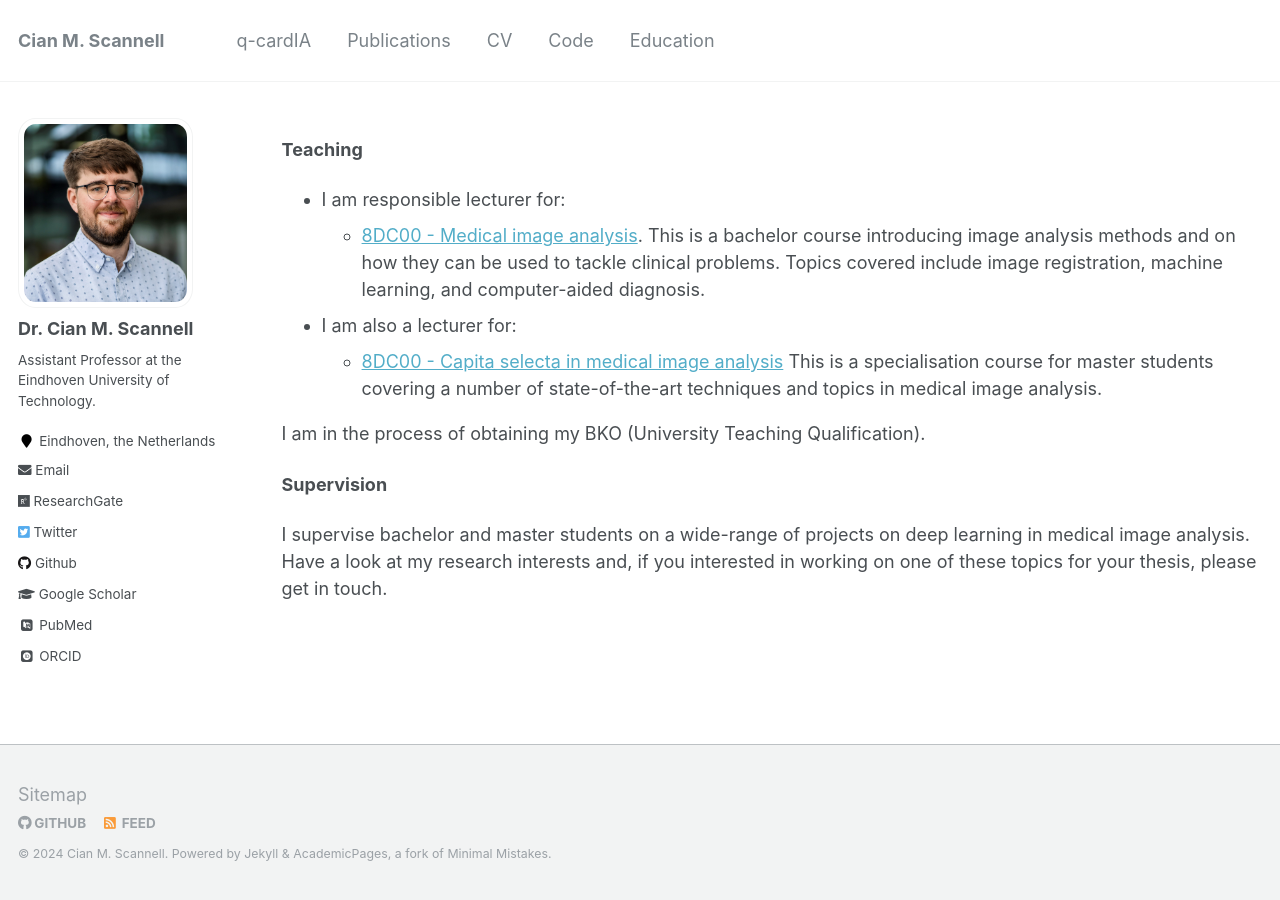
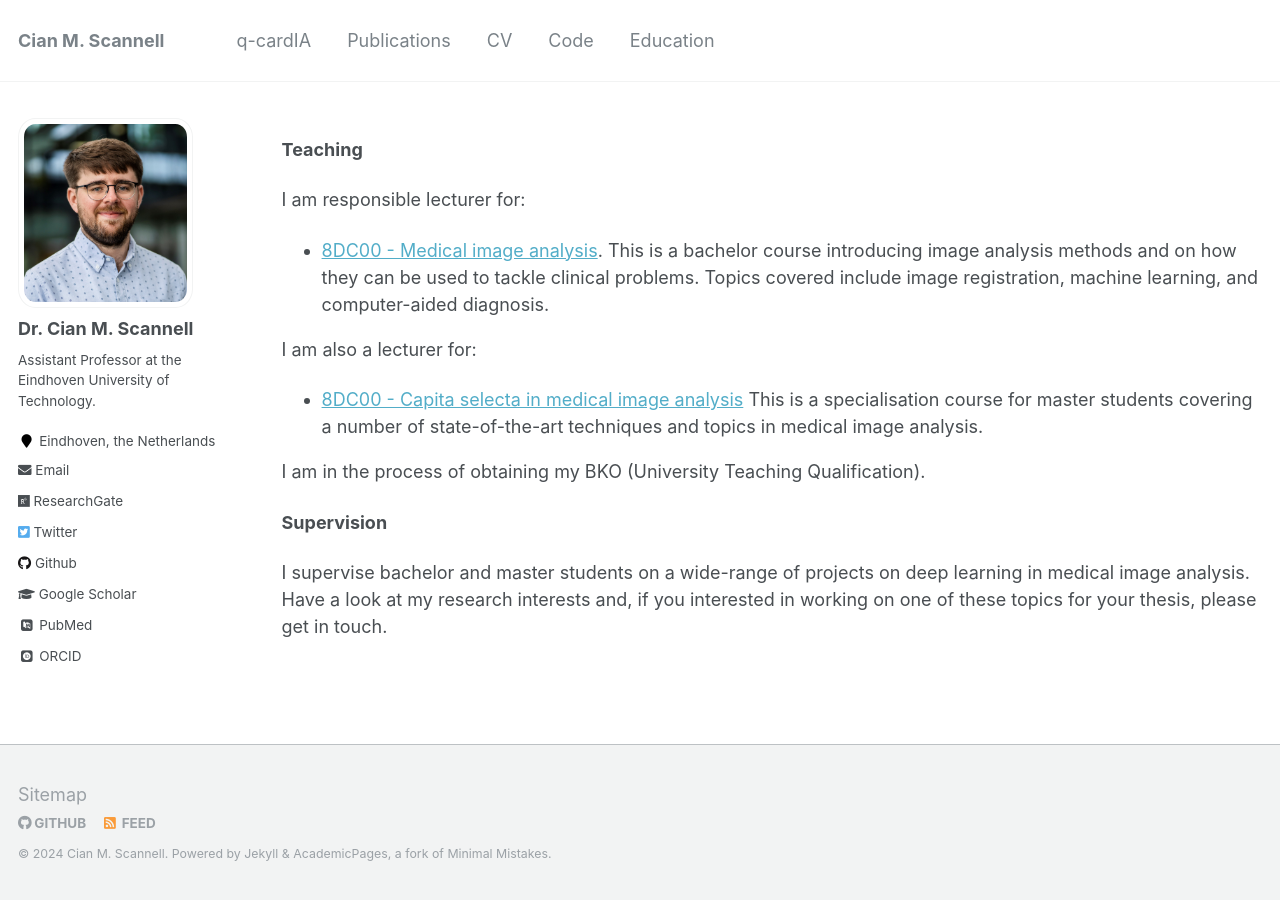
Before and after one commit to cianmscannell/cianmscannell.github.io, a Jekyll site: the page built from _pages/education.md, in a window 1280 px wide. Built offline with Jekyll 4.4.1, drawn with Linux system fonts in a browser that asks for light colours; some web fonts are replaced.

Commit message:
added news

```diff
--- a/_pages/education.md
+++ b/_pages/education.md
@@ -9,13 +9,13 @@ redirect_from:
 
 **Teaching**
 
-* I am responsible lecturer for:
-  * <a href="https://research.tue.nl/en/courses/medical-image-analysis-3"> 8DC00 - Medical image analysis</a>.
-  This is a bachelor course introducing image analysis methods and on how they can be used to tackle clinical problems. Topics covered include image registration, machine learning, and computer-aided diagnosis.
+I am responsible lecturer for:
+* <a href="https://research.tue.nl/en/courses/medical-image-analysis-3"> 8DC00 - Medical image analysis</a>.
+This is a bachelor course introducing image analysis methods and on how they can be used to tackle clinical problems. Topics covered include image registration, machine learning, and computer-aided diagnosis.
 
-* I am also a lecturer for:
-  * <a href="https://research.tue.nl/en/courses/capita-selecta-in-medical-image-analysis-3"> 8DC00 - Capita selecta in medical image analysis</a>
-  This is a specialisation course for master students covering a number of state-of-the-art techniques and topics in medical image analysis.
+I am also a lecturer for:
+* <a href="https://research.tue.nl/en/courses/capita-selecta-in-medical-image-analysis-3"> 8DC00 - Capita selecta in medical image analysis</a>
+This is a specialisation course for master students covering a number of state-of-the-art techniques and topics in medical image analysis.
 
 I am in the process of obtaining my BKO (University Teaching Qualification).
 
```
Also changed, not shown: _pages/about.md (+1 -0 lines).
